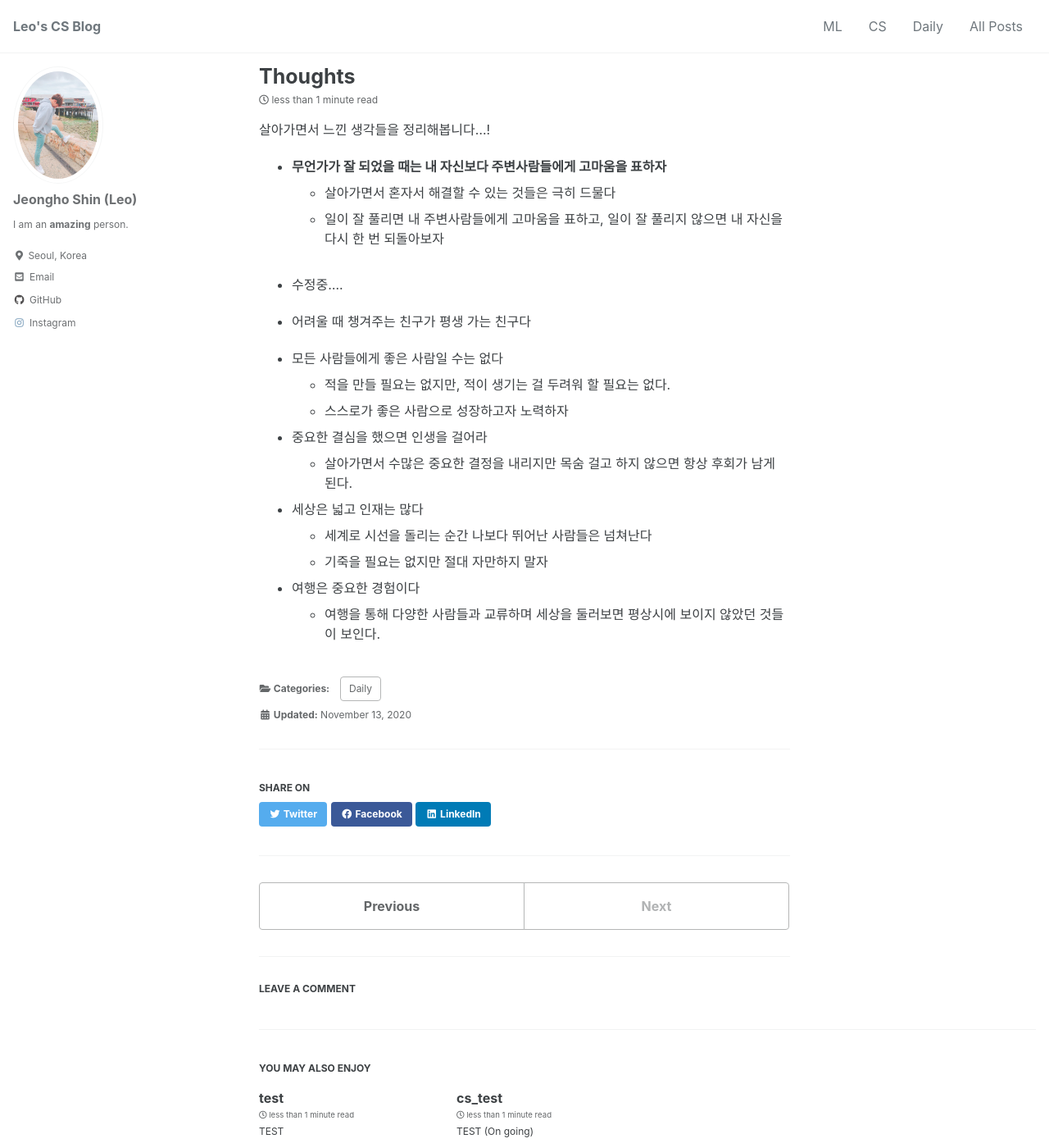
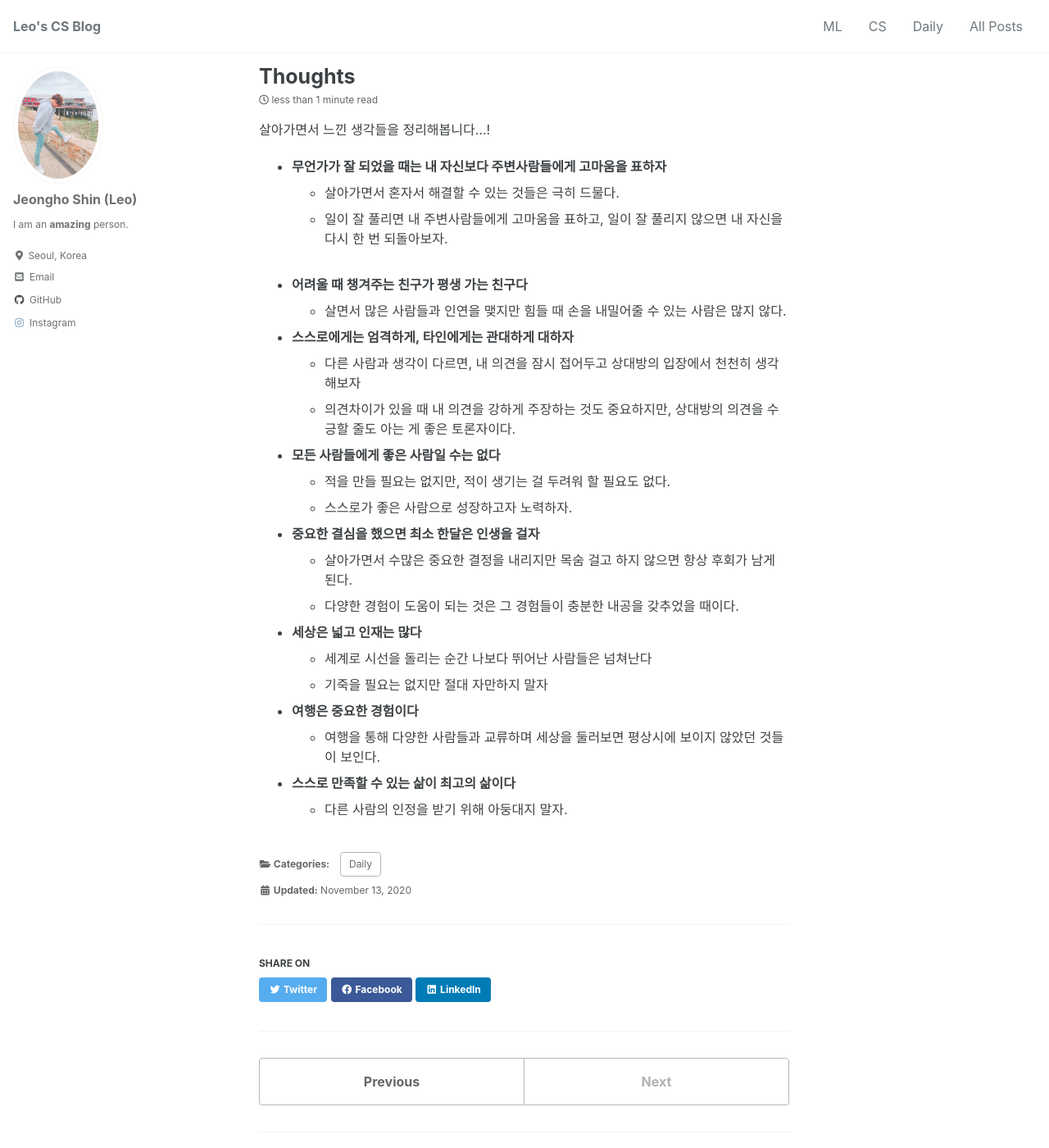
Before and after one commit to mlleo/mlleo.github.io, a Jekyll site: the page built from _posts/2020-11-03-thoughts.md, in a window 1280 px wide and 1400 px high. Shown: the whole window at 82% size. Built offline with Jekyll 4.4.1, drawn with Linux system fonts in a browser that asks for light colours; cached includes are drawn as plain includes; comment, search, counter and statistics services are not loaded.

Commit message:
Update 2020-11-03-thoughts.md

```diff
--- a/_posts/2020-11-03-thoughts.md
+++ b/_posts/2020-11-03-thoughts.md
@@ -10,23 +10,30 @@ use_math: true # MathJax On
 살아가면서 느낀 생각들을 정리해봅니다...!
 
  - **무언가가 잘 되었을 때는 내 자신보다 주변사람들에게 고마움을 표하자**
-   - 살아가면서 혼자서 해결할 수 있는 것들은 극히 드물다
-   - 일이 잘 풀리면 내 주변사람들에게 고마움을 표하고, 일이 잘 풀리지 않으면 내 자신을 다시 한 번 되돌아보자 <br/><br/>
+   - 살아가면서 혼자서 해결할 수 있는 것들은 극히 드물다.
+   - 일이 잘 풀리면 내 주변사람들에게 고마움을 표하고, 일이 잘 풀리지 않으면 내 자신을 다시 한 번 되돌아보자. <br/><br/>
 
- - 수정중....
+ - **어려울 때 챙겨주는 친구가 평생 가는 친구다**
+   - 살면서 많은 사람들과 인연을 맺지만 힘들 때 손을 내밀어줄 수 있는 사람은 많지 않다.
 
- - 어려울 때 챙겨주는 친구가 평생 가는 친구다
+ - **스스로에게는 엄격하게, 타인에게는 관대하게 대하자**
+   - 다른 사람과 생각이 다르면, 내 의견을 잠시 접어두고 상대방의 입장에서 천천히 생각해보자
+   - 의견차이가 있을 때 내 의견을 강하게 주장하는 것도 중요하지만, 상대방의 의견을 수긍할 줄도 아는 게 좋은 토론자이다.
 
- - 모든 사람들에게 좋은 사람일 수는 없다
-   - 적을 만들 필요는 없지만, 적이 생기는 걸 두려워 할 필요는 없다.
-   - 스스로가 좋은 사람으로 성장하고자 노력하자
+ - **모든 사람들에게 좋은 사람일 수는 없다**
+   - 적을 만들 필요는 없지만, 적이 생기는 걸 두려워 할 필요도 없다.
+   - 스스로가 좋은 사람으로 성장하고자 노력하자.
 
- - 중요한 결심을 했으면 인생을 걸어라
+ - **중요한 결심을 했으면 최소 한달은 인생을 걸자**
    - 살아가면서 수많은 중요한 결정을 내리지만 목숨 걸고 하지 않으면 항상 후회가 남게 된다.
+   - 다양한 경험이 도움이 되는 것은 그 경험들이 충분한 내공을 갖추었을 때이다.
 
- - 세상은 넓고 인재는 많다
+ - **세상은 넓고 인재는 많다**
    - 세계로 시선을 돌리는 순간 나보다 뛰어난 사람들은 넘쳐난다
    - 기죽을 필요는 없지만 절대 자만하지 말자
 
- - 여행은 중요한 경험이다
+ - **여행은 중요한 경험이다**
    - 여행을 통해 다양한 사람들과 교류하며 세상을 둘러보면 평상시에 보이지 않았던 것들이 보인다.
+
+ - **스스로 만족할 수 있는 삶이 최고의 삶이다**
+   - 다른 사람의 인정을 받기 위해 아둥대지 말자.
```
